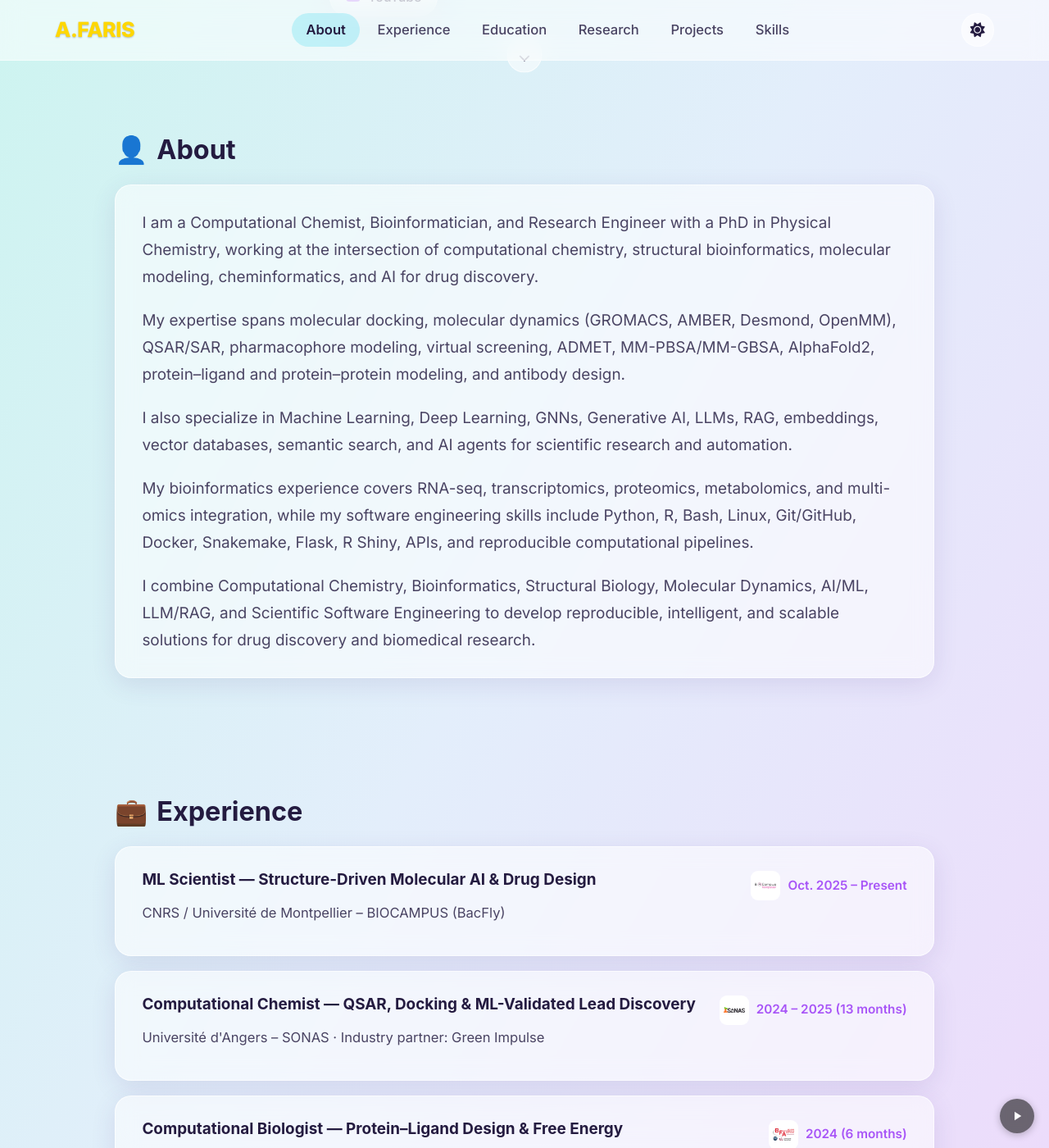
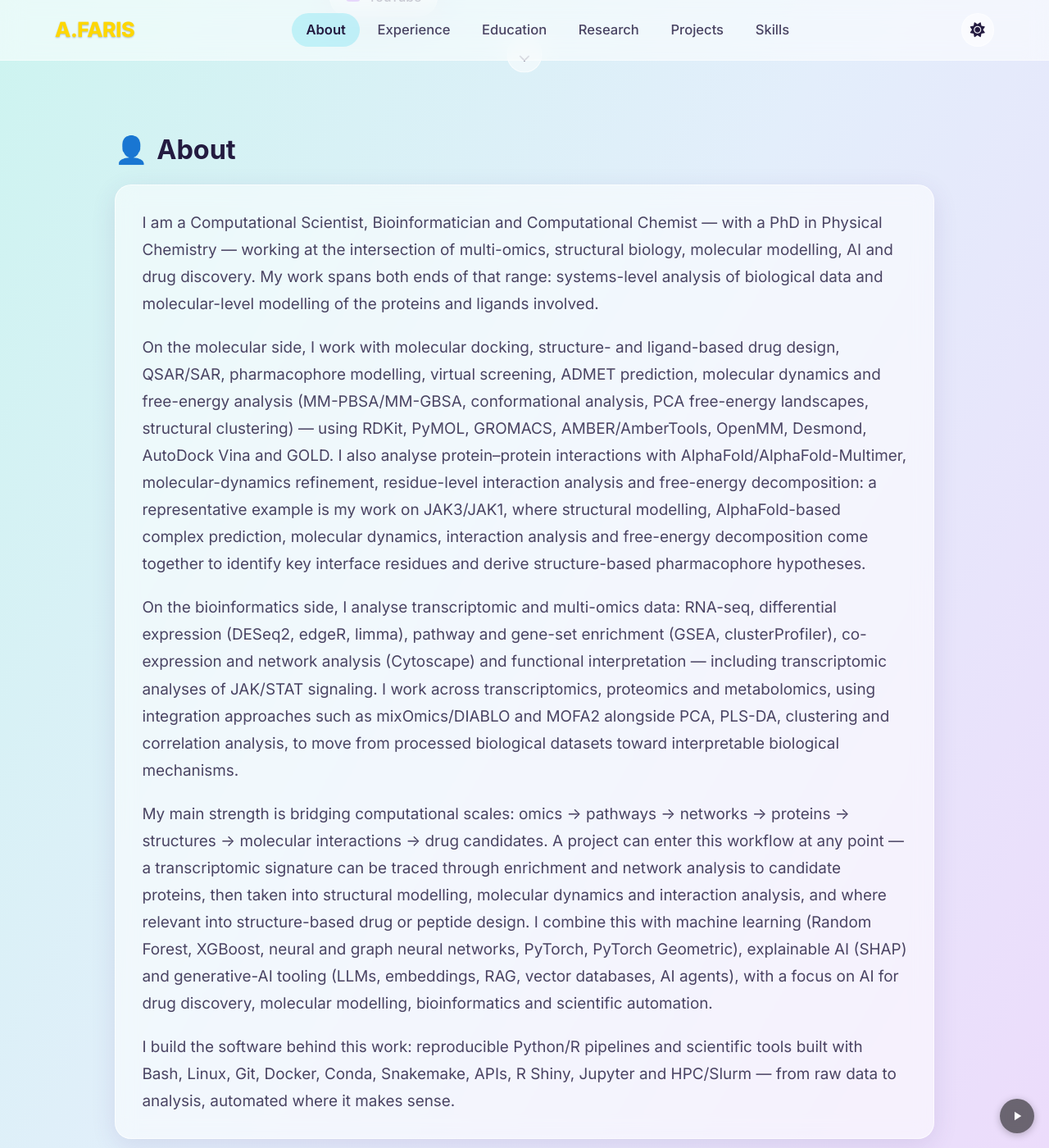
Before and after one commit to AbdelmoujoudFaris/AbdelmoujoudFaris.github.io, a Jekyll site: the page built from _pages/about.md, in a window 1280 px wide and 1400 px high, scrolled down 614 px. Shown: the whole window at 82% size. Built offline with Jekyll 4.4.1, drawn with Linux system fonts in a browser that asks for light colours; some web fonts are replaced; a script bundle is joined from its source files by our own code; library files that are not in the unit come from our copies.

Commit message:
Rewrite About section as a 5-paragraph narrative

```diff
--- a/_data/profile.yml
+++ b/_data/profile.yml
@@ -27,33 +27,56 @@ nav:
 badge: "⏳ Computational Chemistry · Bioinformatics · AI for Drug Discovery"
 
 about: >
-  I am a Computational Chemist, Bioinformatician, and Research Engineer with a
-  PhD in Physical Chemistry, working at the intersection of computational
-  chemistry, structural bioinformatics, molecular modeling, cheminformatics,
-  and AI for drug discovery.
+  I am a Computational Scientist, Bioinformatician and Computational Chemist —
+  with a PhD in Physical Chemistry — working at the intersection of
+  multi-omics, structural biology, molecular modelling, AI and drug discovery.
+  My work spans both ends of that range: systems-level analysis of biological
+  data and molecular-level modelling of the proteins and ligands involved.
 
 
-  My expertise spans molecular docking, molecular dynamics (GROMACS, AMBER,
-  Desmond, OpenMM), QSAR/SAR, pharmacophore modeling, virtual screening,
-  ADMET, MM-PBSA/MM-GBSA, AlphaFold2, protein–ligand and protein–protein
-  modeling, and antibody design.
+  On the molecular side, I work with molecular docking, structure- and
+  ligand-based drug design, QSAR/SAR, pharmacophore modelling, virtual
+  screening, ADMET prediction, molecular dynamics and free-energy analysis
+  (MM-PBSA/MM-GBSA, conformational analysis, PCA free-energy landscapes,
+  structural clustering) — using RDKit, PyMOL, GROMACS, AMBER/AmberTools,
+  OpenMM, Desmond, AutoDock Vina and GOLD. I also analyse protein–protein
+  interactions with AlphaFold/AlphaFold-Multimer, molecular-dynamics
+  refinement, residue-level interaction analysis and free-energy
+  decomposition: a representative example is my work on JAK3/JAK1, where
+  structural modelling, AlphaFold-based complex prediction, molecular
+  dynamics, interaction analysis and free-energy decomposition come together
+  to identify key interface residues and derive structure-based pharmacophore
+  hypotheses.
 
 
-  I also specialize in Machine Learning, Deep Learning, GNNs, Generative AI,
-  LLMs, RAG, embeddings, vector databases, semantic search, and AI agents for
-  scientific research and automation.
+  On the bioinformatics side, I analyse transcriptomic and multi-omics data:
+  RNA-seq, differential expression (DESeq2, edgeR, limma), pathway and
+  gene-set enrichment (GSEA, clusterProfiler), co-expression and network
+  analysis (Cytoscape) and functional interpretation — including
+  transcriptomic analyses of JAK/STAT signaling. I work across
+  transcriptomics, proteomics and metabolomics, using integration approaches
+  such as mixOmics/DIABLO and MOFA2 alongside PCA, PLS-DA, clustering and
+  correlation analysis, to move from processed biological datasets toward
+  interpretable biological mechanisms.
 
 
-  My bioinformatics experience covers RNA-seq, transcriptomics, proteomics,
-  metabolomics, and multi-omics integration, while my software engineering
-  skills include Python, R, Bash, Linux, Git/GitHub, Docker, Snakemake,
-  Flask, R Shiny, APIs, and reproducible computational pipelines.
+  My main strength is bridging computational scales: omics → pathways →
+  networks → proteins → structures → molecular interactions → drug
+  candidates. A project can enter this workflow at any point — a
+  transcriptomic signature can be traced through enrichment and network
+  analysis to candidate proteins, then taken into structural modelling,
+  molecular dynamics and interaction analysis, and where relevant into
+  structure-based drug or peptide design. I combine this with machine
+  learning (Random Forest, XGBoost, neural and graph neural networks, PyTorch,
+  PyTorch Geometric), explainable AI (SHAP) and generative-AI tooling (LLMs,
+  embeddings, RAG, vector databases, AI agents), with a focus on AI for drug
+  discovery, molecular modelling, bioinformatics and scientific automation.
 
 
-  I combine Computational Chemistry, Bioinformatics, Structural Biology,
-  Molecular Dynamics, AI/ML, LLM/RAG, and Scientific Software Engineering to
-  develop reproducible, intelligent, and scalable solutions for drug
-  discovery and biomedical research.
+  I build the software behind this work: reproducible Python/R pipelines and
+  scientific tools built with Bash, Linux, Git, Docker, Conda, Snakemake,
+  APIs, R Shiny, Jupyter and HPC/Slurm — from raw data to analysis, automated
+  where it makes sense.
 
 research_interests:
   - "Computational Chemistry"
```
